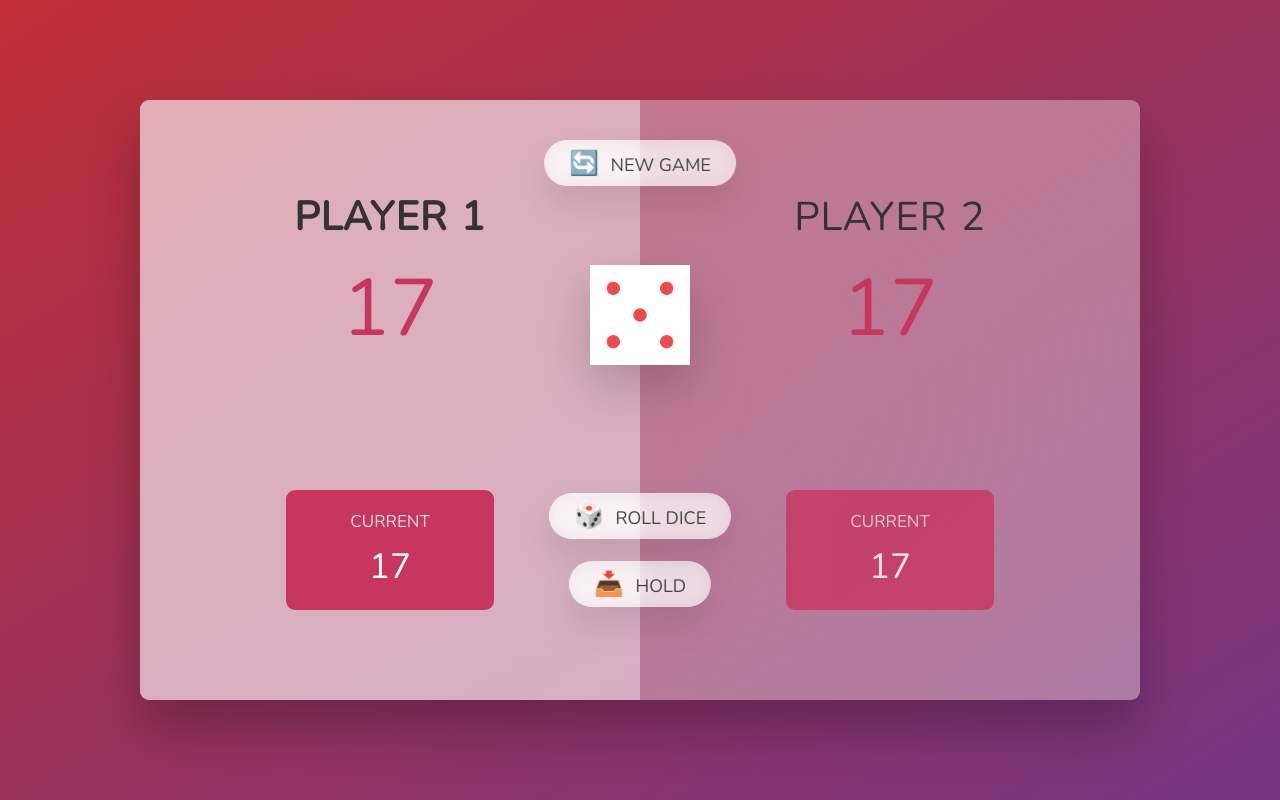
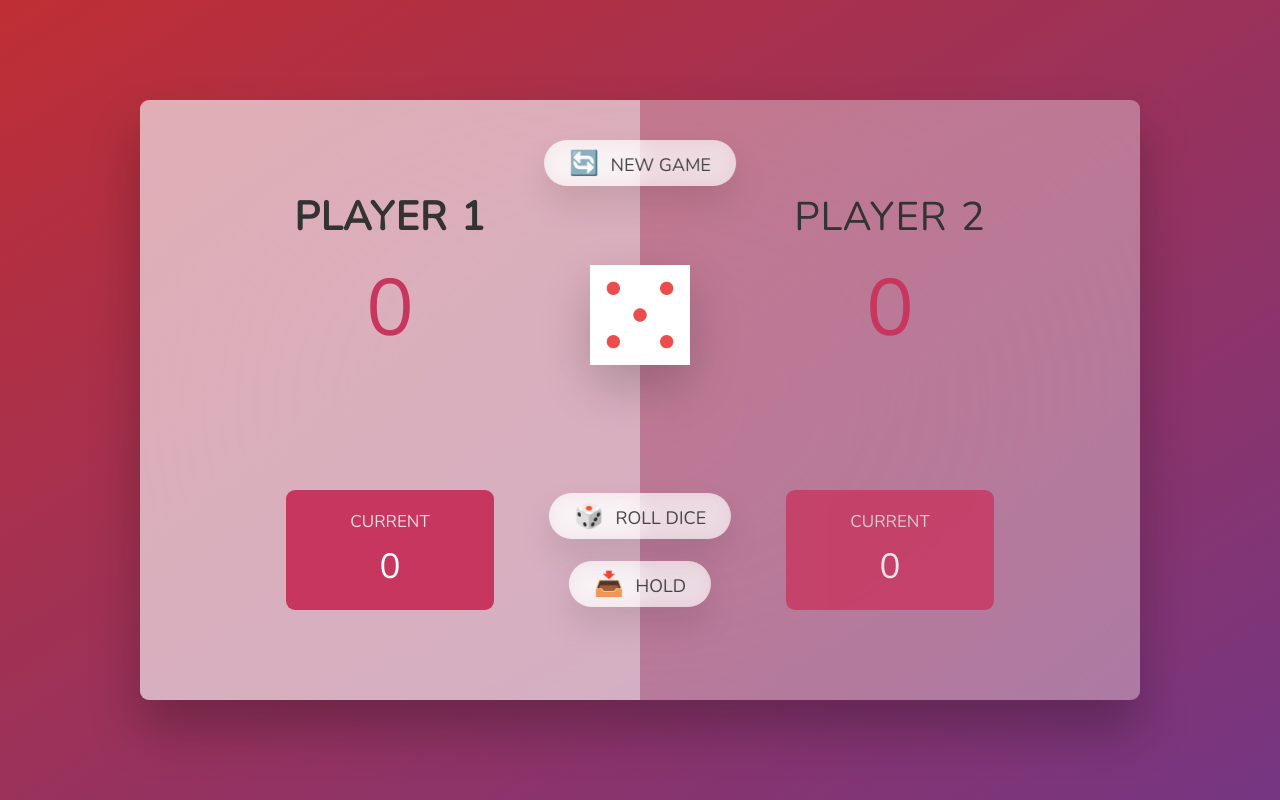
Before and after one commit to abdulhakeemdahir/coding-practice, a plain HTML site: page javascript/DOM and Events/Pig Game/index.html in a window 1280 px wide. Drawn offline with nearby package versions, Linux system fonts and the light colour scheme.

Commit message:
added hidden class for dice

```diff
--- a/javascript/DOM and Events/Pig Game/script.js
+++ b/javascript/DOM and Events/Pig Game/script.js
@@ -1,16 +1,23 @@
 'use strict';
 
-let playerOneScore = (document.querySelector('#score--0').textContent = 17);
-let playerTwoScore = (document.querySelector('#score--1').textContent = 17);
-let playerOneCurrentScore = (document.querySelector(
-  '#current--0'
-).textContent = 17);
-let playerTwoCurrentScore = (document.querySelector(
-  '#current--1'
-).textContent = 17);
+const playerOneScore = document.querySelector('#score--0');
+const playerTwoScore = document.querySelector('#score--1');
+const playerOneCurrentScore = document.querySelector('#current--0');
+const playerTwoCurrentScore = document.querySelector('#current--1');
+const diceEl = document.querySelector('.dice');
+playerOneScore.textContent = 0;
+playerTwoScore.textContent = 0;
+playerOneCurrentScore.textContent = 0;
+playerTwoCurrentScore.textContent = 0;
+diceEl.classList.add('.hidden');
 
 const rollDice = function () {
   return Math.trunc(Math.random() * 6) + 1;
 };
 
 console.log(rollDice());
+
+switch (rollDice) {
+  case 1:
+    document.src;
+}
--- a/javascript/DOM and Events/Pig Game/style.css
+++ b/javascript/DOM and Events/Pig Game/style.css
@@ -34,6 +34,10 @@ main {
   border-radius: 9px;
   overflow: hidden;
   display: flex;
+}
+
+.hidden {
+  display: none;
 }
 
 .player {
```
